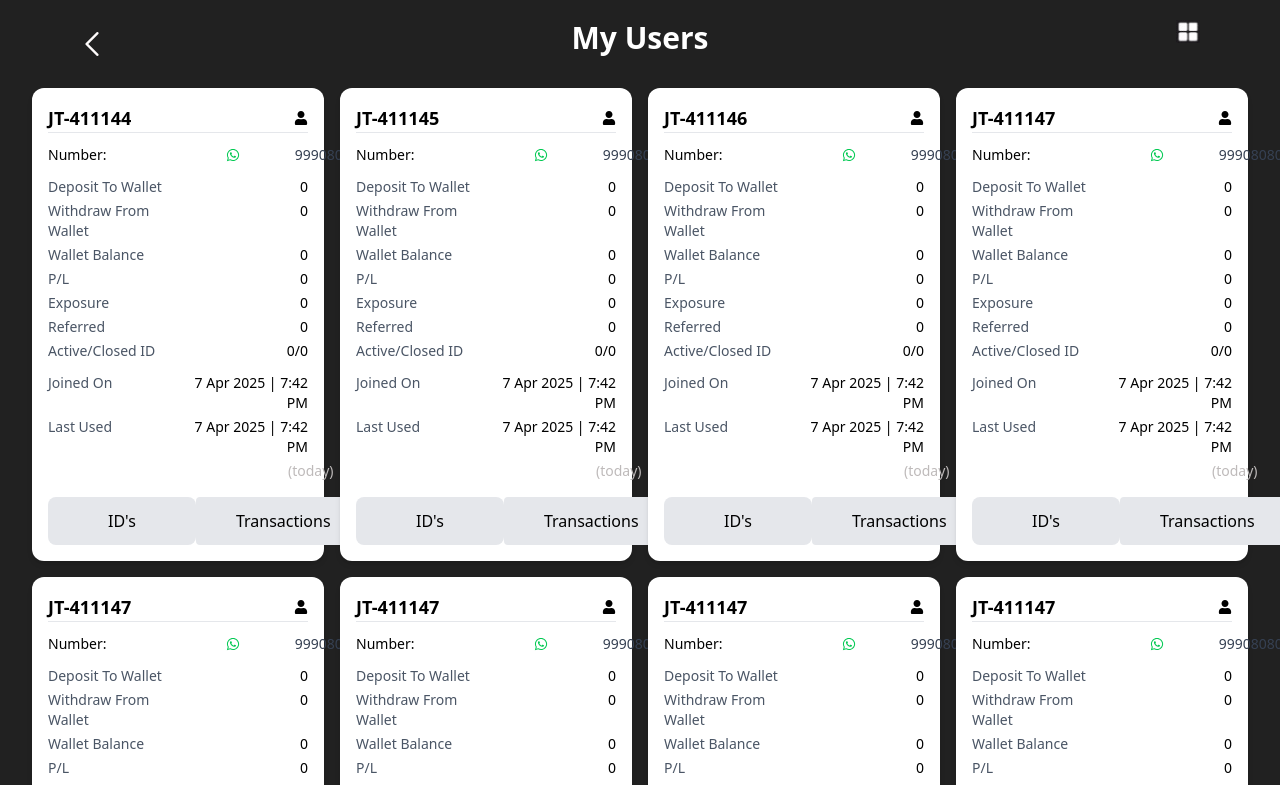
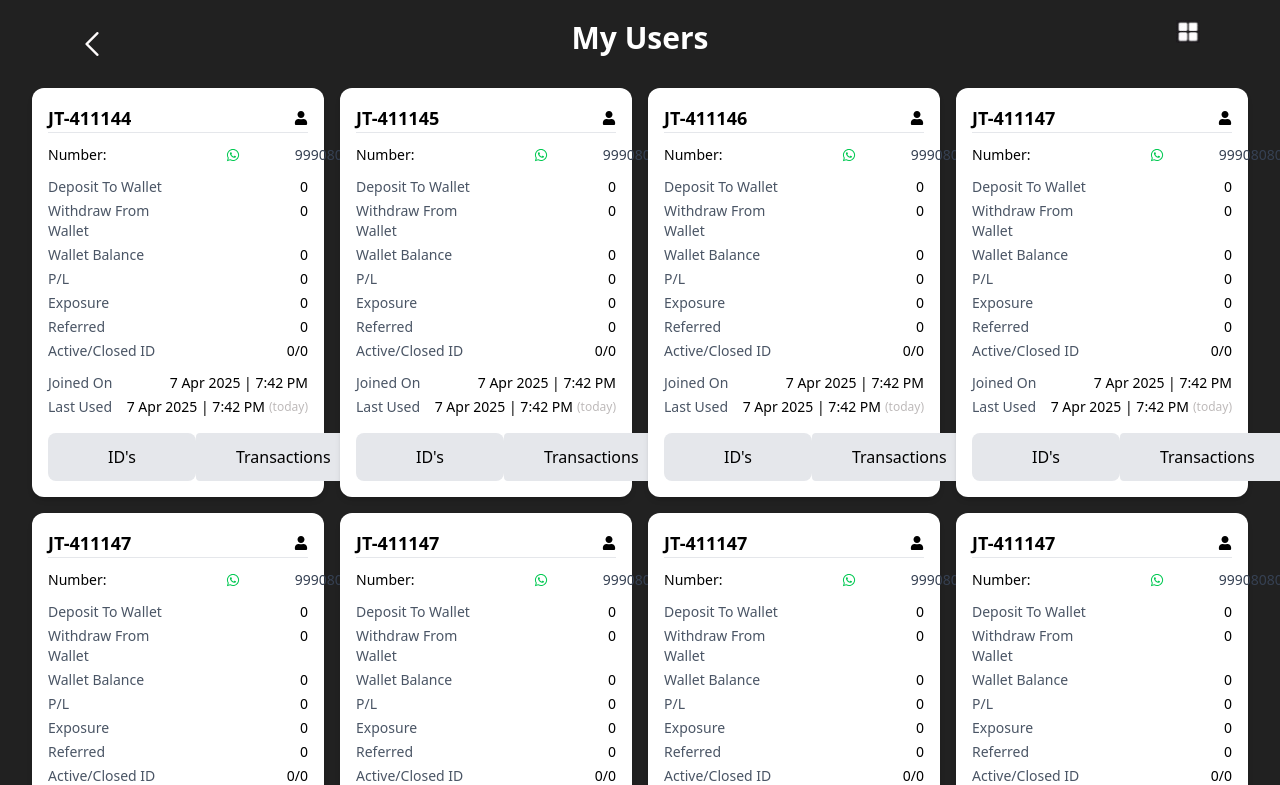
Before and after one commit to NomulaSantosh/jeeto, a React (Vite) app in the folder AdminPanel/: page /home/my-users in a window 1280 px wide. Shown: the top 785 px of the page. Built offline with nearby package versions, Linux system fonts and the light colour scheme.

Commit message:
feat: removing two details

```diff
--- a/AdminPanel/src/Components/MyUser.jsx
+++ b/AdminPanel/src/Components/MyUser.jsx
@@ -158,14 +158,20 @@ const MyUser = () => {
                           <p className='text-right'>{user.activeClosed}</p>
                    </div>
 
-                   <div className='text-sm grid grid-cols-2 gap-y-1 my-1'>
+                   <div className='text-sm space-y-1 my-1'>
+                      <div className="flex justify-between">
                          <p className='text-gray-600'>Joined On</p>
-                         <p className='text-right'>{user.joined}</p>
+                         <p>{user.joined}</p>
+                      </div>
+                   <div className="flex justify-between items-center">
+                       <p className='text-gray-600'>Last Used</p>
+                       <div className="flex items-center gap-1">
+                          <p>{user.lastUsed}</p>
+                          <p className='text-[#bebaba] text-xs'>(today)</p>
+                      </div>
+                    </div>
+                 </div>
 
-                         <p className='text-gray-600'>Last Used</p>
-                         <p className='text-right'>{user.lastUsed}</p>
-                         <p className='text-[#bebaba] ml-60'>(today)</p>
-                  </div>
 
             <div className='flex justify-around mt-4'>
               <button className='bg-gray-200 text-black rounded-lg px-15 py-3'>ID's</button>
```
